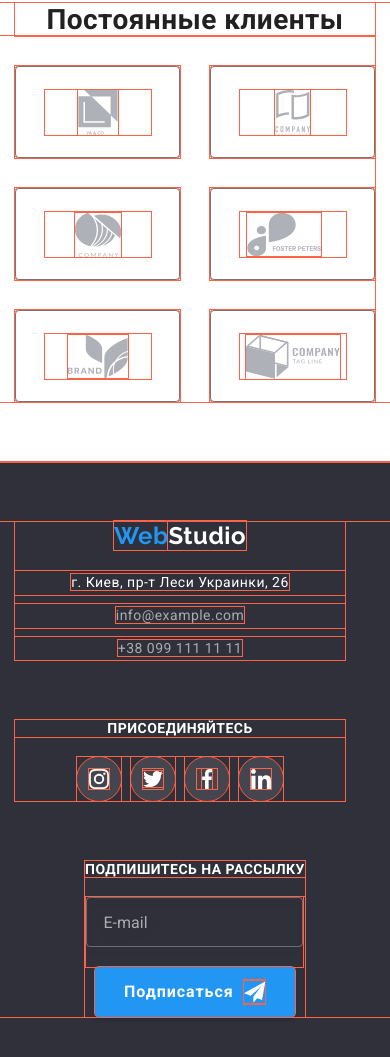
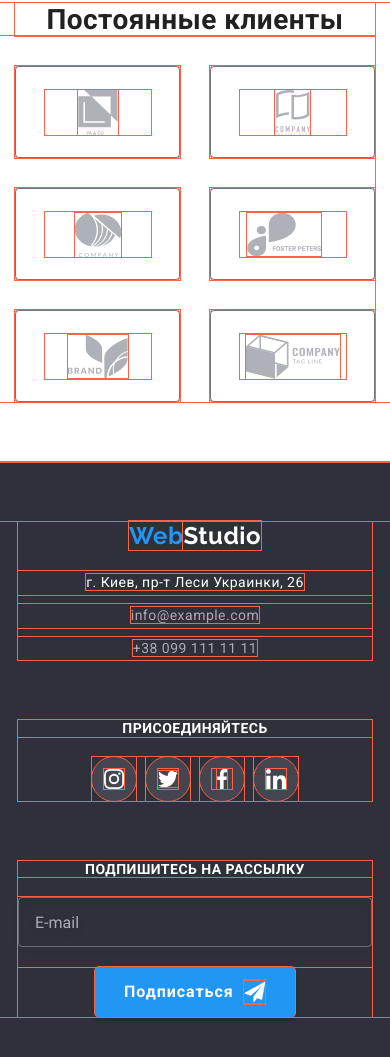
Before and after one commit to Katarina-KL/goit-markup-hw-08, a plain HTML site: page index.html in a window 390 px wide. Shown: the part 3997-5054 px from the top of the page. Drawn offline with nearby package versions, Linux system fonts and the light colour scheme.

Commit message:
Mistakes corrected

```diff
--- a/sass/components/_benefits.scss
+++ b/sass/components/_benefits.scss
@@ -27,6 +27,10 @@
 
    background-color: var(--bcg-team-color);
    border-radius: 4px;
+
+   @media screen and (min-width: 768px) { width: 354px; }
+
+   @media screen and (min-width: 1200px) { width: 270px; }
 }
 
 .benefits__icon { height: 70px; }
--- a/sass/components/_contacts.scss
+++ b/sass/components/_contacts.scss
@@ -27,7 +27,8 @@
 
    @media screen and (max-width: 1199.98px) { font-size: 12px; }
 
-   @media screen and (min-width: 1200px) { display: flex;
+   @media screen and (min-width: 1200px) {
+      display: flex;
       padding-top: 32px;
       padding-bottom: 32px;
    }
@@ -41,13 +42,19 @@
 
 .contacts-block {
    width: 270px;
-   margin-right: 30px;
+
    @media screen and (max-width: 1199px) {
       margin-bottom: 60px;
       width: 354px;
    }
 
    @media screen and (min-width: 768px) and (max-width: 1199.98px) { justify-content: flex-start; }
+
+   @media screen and (min-width: 1200px) { margin-right: 30px; }
+}
+
+.contacts-block:first-child {
+   @media screen and (min-width: 768px) and (max-width: 1199.98px) { margin-right: 30px; }
 }
 
 .contacts__item-footer {
--- a/sass/components/_footer.scss
+++ b/sass/components/_footer.scss
@@ -16,7 +16,10 @@
 
    font-family: var(--main-font);
 
-
+   @media screen and (max-width: 767.98px) {
+      flex-direction: column;
+      align-items: center;
+   }
 }
 
 .address-links { margin-top: 20px; }
--- a/sass/components/_forms.scss
+++ b/sass/components/_forms.scss
@@ -51,6 +51,7 @@
 .form__field-footer { margin-top: 0; }
 
 .form__input-footer {
+   min-width: 354px;
    height: 50px;
    margin-bottom: 20px;
    padding: 15px 16px;
--- a/sass/utils/_class-styles.scss
+++ b/sass/utils/_class-styles.scss
@@ -21,11 +21,11 @@
    padding-right: 15px;
    margin: 0 auto;
 
-   @media screen and (min-width: 480px) { max-width: 480px; background-color: turquoise; }
+   /*@media screen and (min-width: 480px) { max-width: 480px; background-color: turquoise; }
 
    @media screen and (min-width: 768px) { max-width: 768px; background-color: rebeccapurple; }
 
-   @media screen and (min-width: 1200px) { max-width: 1200px; background-color: yellow; }
+   @media screen and (min-width: 1200px) { max-width: 1200px; background-color: yellow; } */
 }
 
 .visually-hidden {
```
Also changed, not shown: css/main.css, css/main.min.css, 2 other files.
